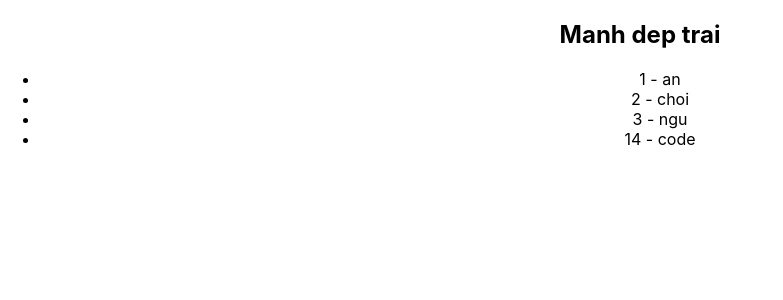
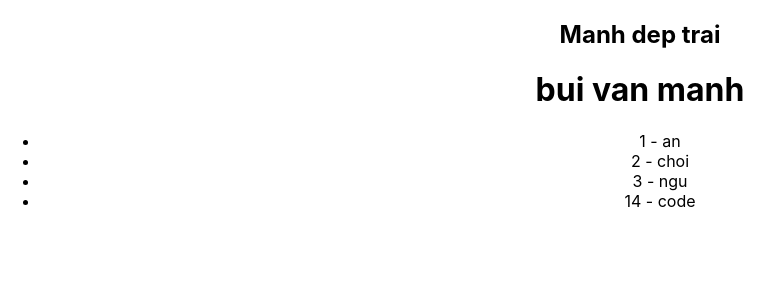
Before and after one commit to manhbuivan/easyfrontend-reactjs, a React (Create React App) app: page / in a window 1280 px wide. Shown: the top 300 px of the page, without its empty margins (0-783 px from the left). Built offline with nearby package versions, Linux system fonts and the light colour scheme.

Commit message:
updateee

```diff
--- a/src/features/index.jsx
+++ b/src/features/index.jsx
@@ -28,6 +28,7 @@ function TodoFeature(props) {
     return (
         <div>
             <h2>Manh dep trai</h2>
+            <h1>bui van manh</h1>
             <TodoList todoList = {listPlay}/>
         </div>
     );
```
